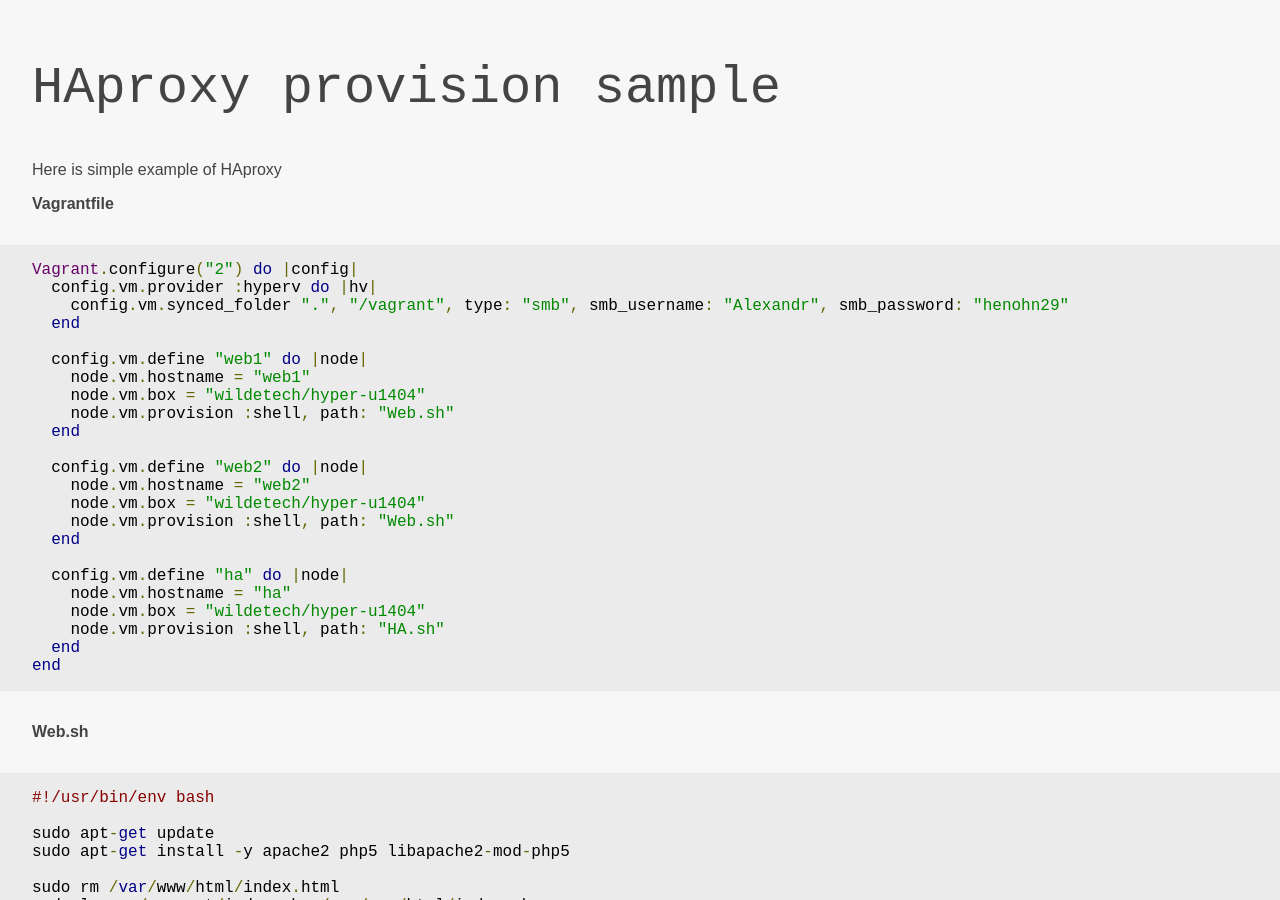
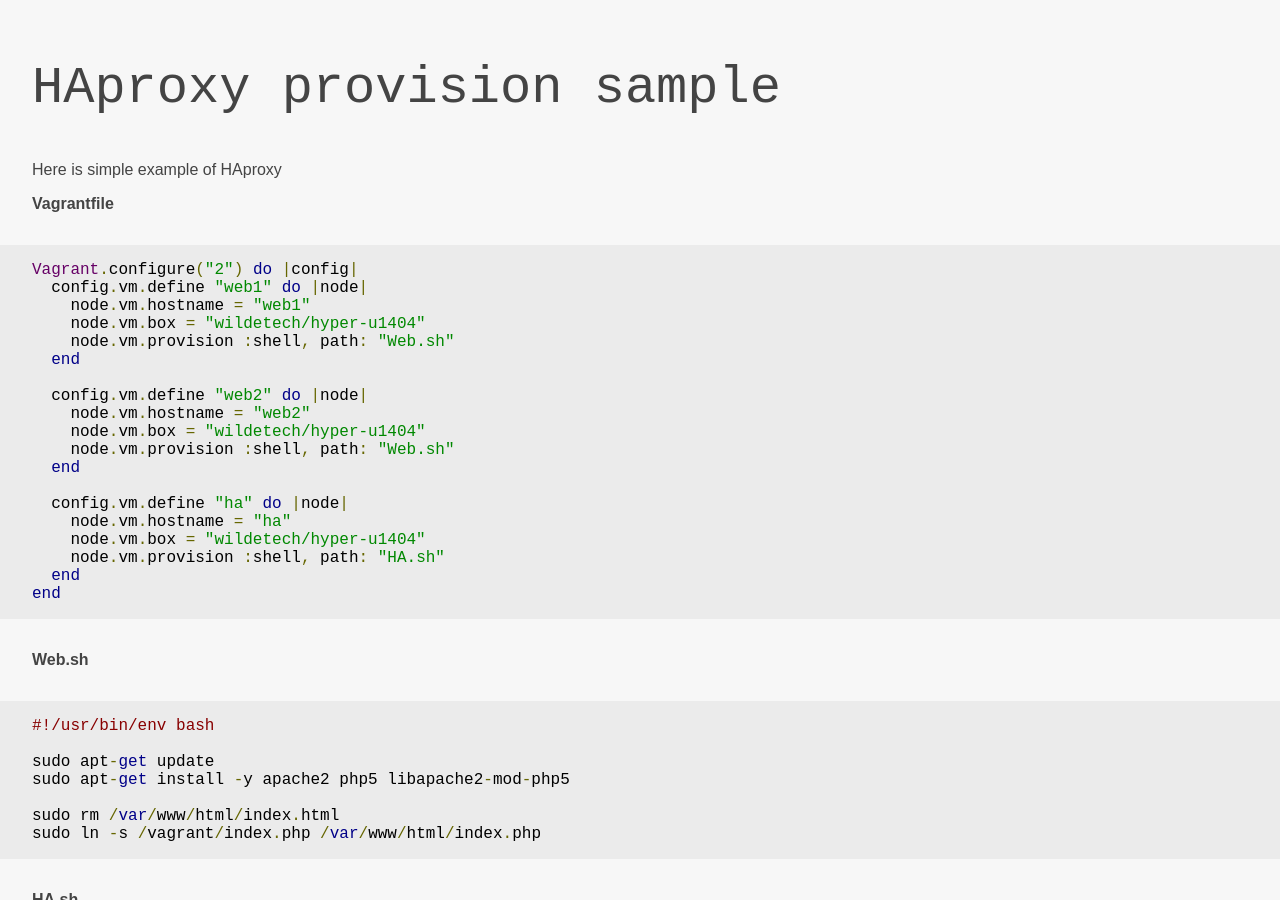
Before and after one commit to michaelbramwell/mac2000.github.com, a Jekyll site: the page built from _posts/2014-12-30-haproxy-provision.md, in a window 1280 px wide and 900 px high. Built offline with Jekyll 4.4.1, drawn with Linux system fonts in a browser that asks for light colours; some web fonts are replaced.

Commit message:
remove hyperv specifics

```diff
--- a/_posts/2014-12-30-haproxy-provision.md
+++ b/_posts/2014-12-30-haproxy-provision.md
@@ -9,10 +9,6 @@ Here is simple example of HAproxy
 **Vagrantfile**
 
     Vagrant.configure("2") do |config|
-      config.vm.provider :hyperv do |hv|
-        config.vm.synced_folder ".", "/vagrant", type: "smb", smb_username: "Alexandr", smb_password: "henohn29"
-      end
-
       config.vm.define "web1" do |node|
         node.vm.hostname = "web1"
         node.vm.box = "wildetech/hyper-u1404"
```
